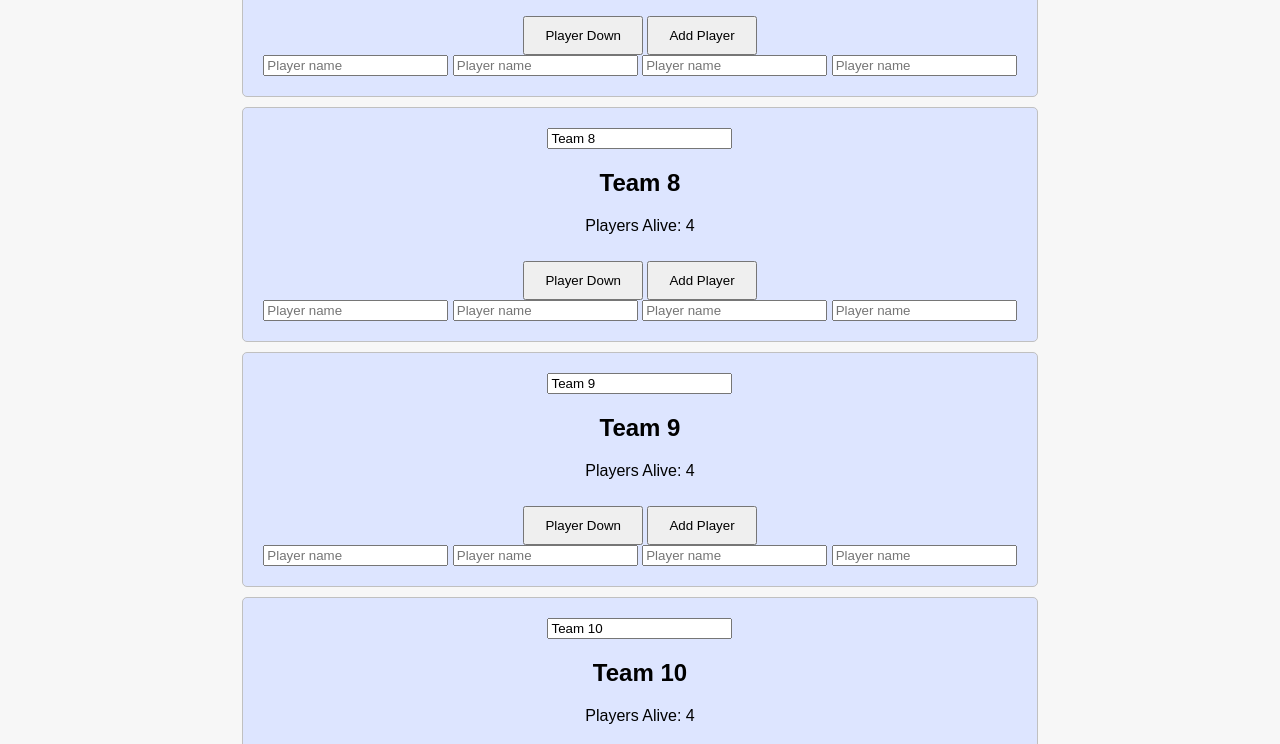
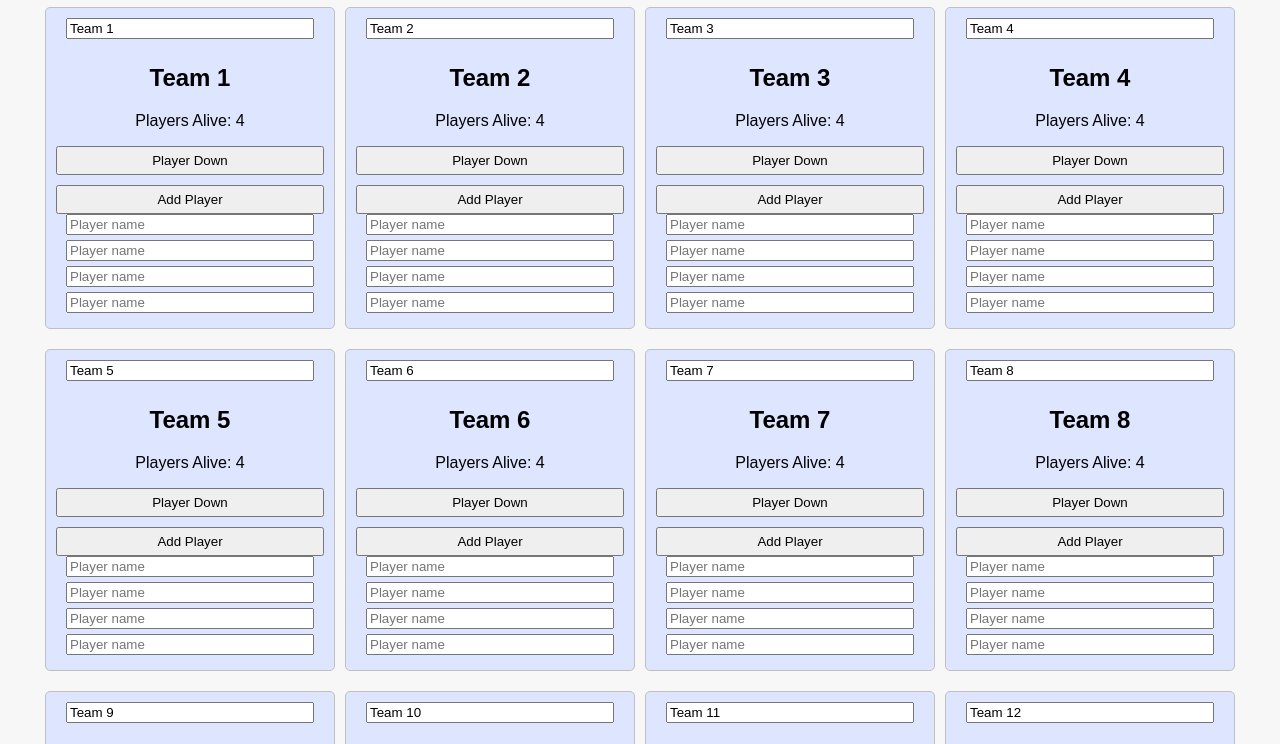
Before and after one commit to Fenre93/PUBG-tracker, a plain HTML site: page index.html in a window 1280 px wide. Shown: the part 93-837 px from the top of the page. Drawn offline with Linux system fonts and the light colour scheme.

Commit message:
endringer css for å tilpasse bredde

```diff
--- a/styles.css
+++ b/styles.css
@@ -2,14 +2,17 @@ body, html {
     height: 100%;
     margin: 0;
     font-family: Arial, sans-serif;
-    display: flex;
-    justify-content: center;
-    align-items: center;
     background-color: #f7f7f7;
 }
 
 #app {
     text-align: center;
+    padding: 20px; /* added padding to ensure content isn't up against the screen edges */
+    box-sizing: border-box; /* to make sure padding doesn't affect overall width */
+}
+
+#teamsAlive {
+    margin-bottom: 20px; /* space between team count and team boxes */
 }
 
 .teams {
@@ -17,13 +20,18 @@ body, html {
     flex-wrap: wrap;
     justify-content: center;
     gap: 10px; /* Adjust gap between team boxes */
+    max-width: 1920px; /* limit maximum width to accommodate typical 1080p resolution */
+    margin: auto; /* center the container */
 }
 
 .team {
-    padding: 20px;
+    box-sizing: border-box; /* include padding and border in total width/height */
+    padding: 10px; /* reduced padding to save space */
+    width: calc(25% - 20px); /* four teams per row - gap */
     background-color: #dde5ff;
     border: 1px solid #c0c0c0;
     border-radius: 5px;
+    margin-bottom: 10px; /* space between rows of teams */
 }
 
 .team.eliminated {
@@ -32,6 +40,14 @@ body, html {
 }
 
 button {
-    padding: 10px 20px;
+    padding: 5px 10px; /* reduced padding to save space */
     margin-top: 10px;
+    display: block; /* make buttons take full width */
+    width: 100%; /* make buttons take full width */
 }
+
+input[type="text"] {
+    margin-bottom: 5px; /* space between input fields */
+    width: calc(100% - 20px); /* full-width inputs, accounting for padding */
+    box-sizing: border-box; /* include padding and border in total width/height */
+}
```
